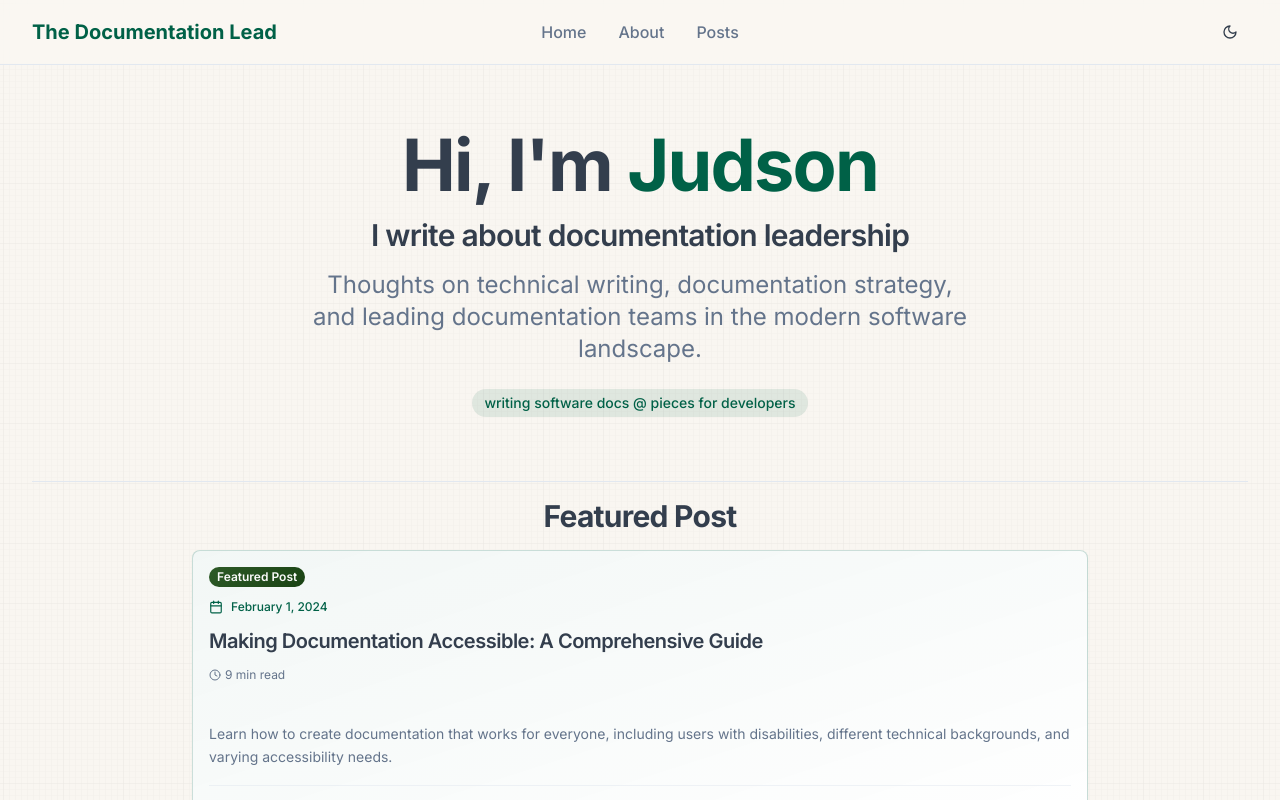
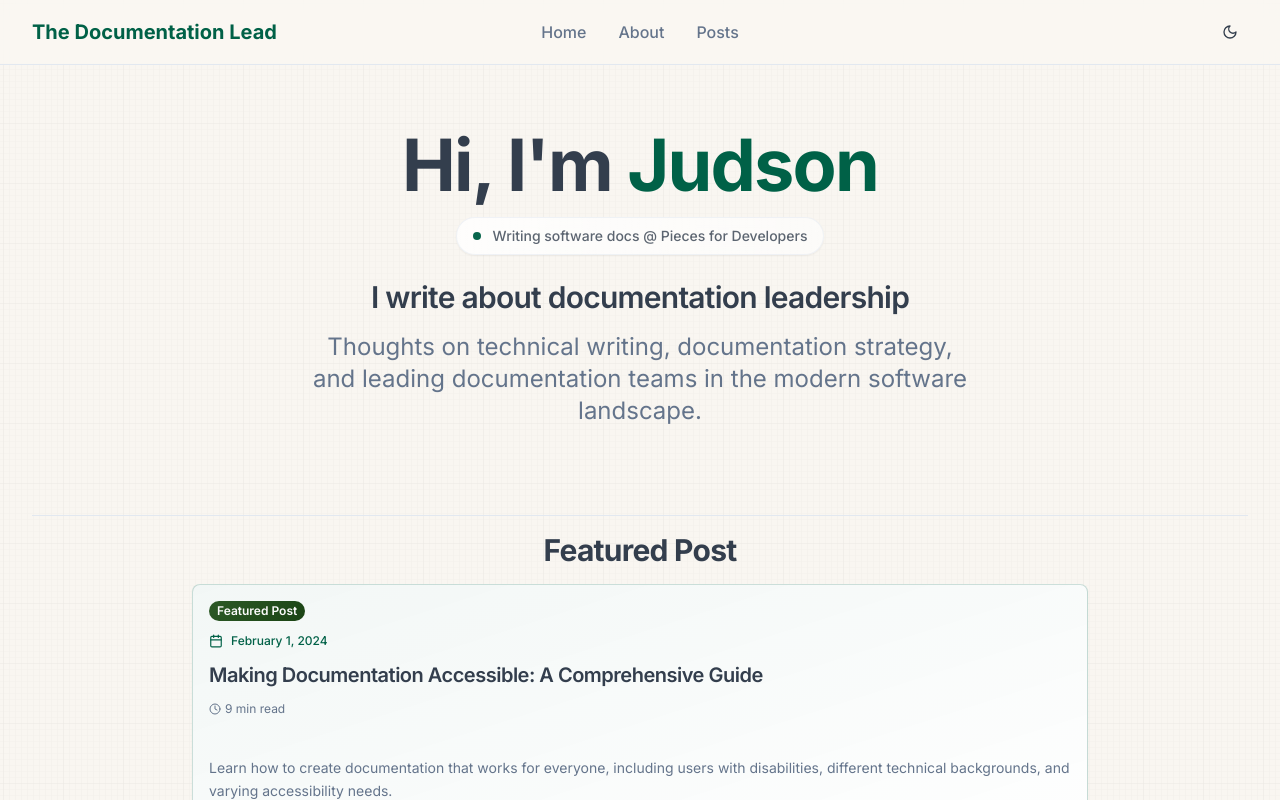
Before and after one commit to sirbonneville/docu-flow-blog, a React (Vite) app: page / in a window 1280 px wide. Shown: the top 800 px of the page. Built offline with nearby package versions, Linux system fonts and the light colour scheme.

Commit message:
Refactor: Improve hero section pill styling
Improved the styling of the pill element in the hero section, including its positioning, and implemented dynamic styling for light and dark modes.

```diff
--- a/src/components/Hero.tsx
+++ b/src/components/Hero.tsx
@@ -8,6 +8,16 @@ export const Hero = () => {
           <span className="text-primary">Judson</span>
         </h1>
 
+        {/* Professional pill badge positioned under the name */}
+        <div className="flex justify-center mb-6">
+          <div className="inline-flex items-center px-4 py-2 rounded-full border border-border/50 bg-gradient-to-r from-card/80 to-card/60 backdrop-blur-sm shadow-sm hover:shadow-md transition-all duration-300 hover:border-primary/30">
+            <div className="w-2 h-2 bg-primary rounded-full mr-3 animate-pulse"></div>
+            <span className="text-sm font-medium text-foreground/80">
+              Writing software docs @ Pieces for Developers
+            </span>
+          </div>
+        </div>
+
         <h2 className="text-2xl md:text-3xl font-semibold text-foreground mb-4">
           I write about documentation leadership
         </h2>
@@ -16,14 +26,6 @@ export const Hero = () => {
           Thoughts on technical writing, documentation strategy,
           and leading documentation teams in the modern software landscape.
         </p>
-
-        <div className="flex flex-col sm:flex-row gap-4 justify-center items-center mb-0">
-          <div className="flex items-center space-x-4 text-sm text-muted-foreground">
-            <span className="px-3 py-1 bg-primary/10 text-primary rounded-full font-medium">
-              writing software docs @ pieces for developers
-            </span>
-          </div>
-        </div>
       </div>
     </section>
   );
```
